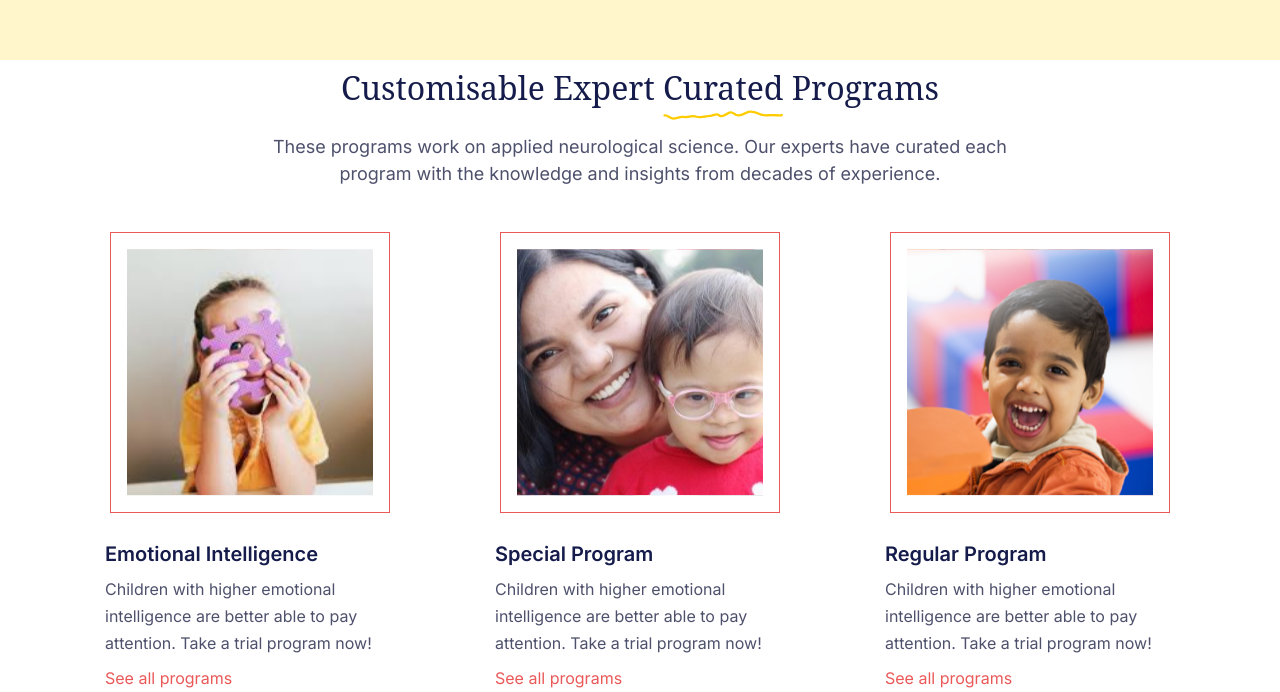
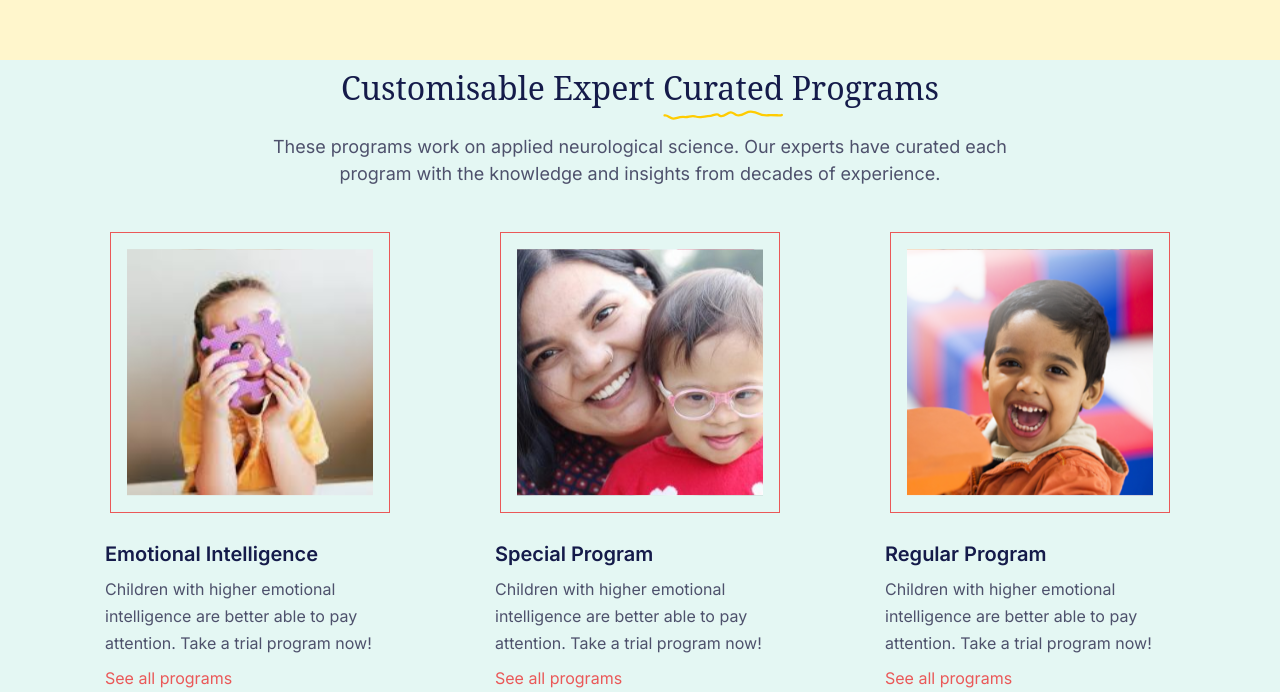
Before and after one commit to Harshitaj876/Moms-Belief, a React (Create React App) app: page / in a window 1280 px wide. Shown: the part 699-1391 px from the top of the page. Built offline with nearby package versions, Linux system fonts and the light colour scheme.

Commit message:
modified:   src/Pages/Home.js

```diff
--- a/src/Pages/Home.js
+++ b/src/Pages/Home.js
@@ -21,7 +21,7 @@ const Home = () => {
           <h2 className='font-normal text-[14px] sm:text-[16px] leading-[23px] sm:leading-[26px] text-[#4E516C] h-[69px] w-[254px] sm:h-[54px] sm:w-[373px] text-center'>Or Just take <a href='/assessment' className="underline">take a free assessment</a> to see how is the growth of your child.</h2>
         </div>
 
-        <div className='flex flex-col gap-[45px] items-center justify-center'>
+        <div className='flex flex-col gap-[45px] items-center justify-center bg-[#E4F7F3]'>
           <div className='flex flex-col gap-[15px] items-center justify-center'>
             <h1 className='font-Noto font-medium text-[20px] sm:text-[32px] leading-[33px] sm:leading-[55px]  h-[66px] w-[293.11px] sm:h-[58.28px] sm:w-[633px] text-center text-[#151B4A]'>Customisable Expert <span className='relative inline-block'>Curated<img src='/Assets/underline.svg' alt='' className='absolute bottom-[-5px] left-0 right-0 w-full h-auto'></img></span> Programs</h1>
             <h2 className='hidden sm:block font-normal text-[18px] leading-[27px] text-[#4E516C] h-[54px] w-[766px] text-center m-0 '>These programs work on applied neurological science. Our experts have curated each program with the knowledge and insights from decades of experience.</h2>
```
